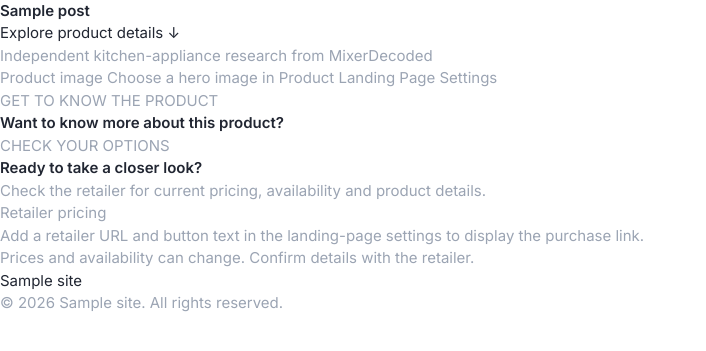
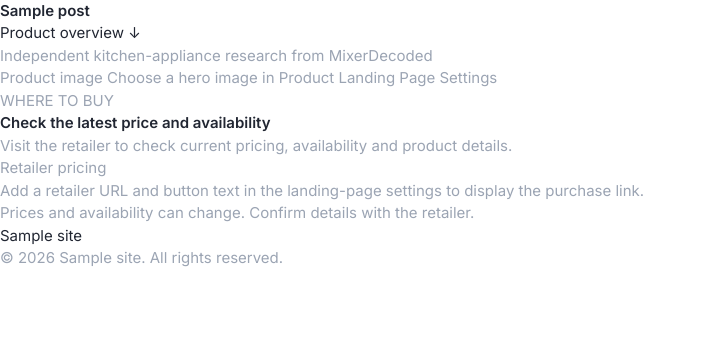
Before and after one commit to cloudpilothq/Dashwall-Product-Landing-Page, a WordPress theme: template mixerdecoded/page-templates/premium-product-landing.php in a window 1280 px wide. Shown: the part 68-419 px from the top of the page, without its empty margins (0-706 px from the left). Run offline with PHP 8.4 and a stand-in for WordPress, Linux system fonts and the light colour scheme; the site name, menu and one post (Sample post) are stand-ins, and other content is empty.

Commit message:
Refactor premium product landing page template
Refactor premium product landing page template to improve structure and readability. Updated section headings and removed unnecessary comments.

```diff
--- a/mixerdecoded/page-templates/premium-product-landing.php
+++ b/mixerdecoded/page-templates/premium-product-landing.php
@@ -19,9 +19,9 @@ while ( have_posts() ) :
 
 	$id = get_the_ID();
 
-	$eyebrow    = get_post_meta( $id, '_mdpl_eyebrow', true );
-	$headline   = get_post_meta( $id, '_mdpl_headline', true );
-	$subhead    = get_post_meta( $id, '_mdpl_subhead', true );
+	$eyebrow  = get_post_meta( $id, '_mdpl_eyebrow', true );
+	$headline = get_post_meta( $id, '_mdpl_headline', true );
+	$subhead  = get_post_meta( $id, '_mdpl_subhead', true );
 
 	$hero_image = absint( get_post_meta( $id, '_mdpl_hero_image', true ) );
 	$hero_image_url = $hero_image
@@ -37,31 +37,11 @@ while ( have_posts() ) :
 	$description_heading = get_post_meta( $id, '_mdpl_description_heading', true );
 	$product_description = get_post_meta( $id, '_mdpl_product_description', true );
 
-	$pros = get_post_meta( $id, '_mdpl_pros', true );
-	$cons = get_post_meta( $id, '_mdpl_cons', true );
-
-	$pros_list = array_filter(
-		array_map(
-			'trim',
-			preg_split( '/\r\n|\r|\n/', (string) $pros )
-		)
-	);
-
-	$cons_list = array_filter(
-		array_map(
-			'trim',
-			preg_split( '/\r\n|\r|\n/', (string) $cons )
-		)
-	);
-
 	$specifications = get_post_meta( $id, '_mdpl_specifications', true );
 	$specifications = is_array( $specifications ) ? $specifications : array();
 
 	$review_cta_text = get_post_meta( $id, '_mdpl_review_cta_text', true );
 	$review_cta_url  = get_post_meta( $id, '_mdpl_review_cta_url', true );
-
-	$review_quote  = get_post_meta( $id, '_mdpl_review_quote', true );
-	$review_source = get_post_meta( $id, '_mdpl_review_source', true );
 
 	$price_label  = get_post_meta( $id, '_mdpl_price_label', true );
 	$price_amount = get_post_meta( $id, '_mdpl_price_amount', true );
@@ -71,7 +51,7 @@ while ( have_posts() ) :
 	$purchase_cta_text = get_post_meta( $id, '_mdpl_purchase_cta_text', true );
 	$purchase_cta_url  = get_post_meta( $id, '_mdpl_purchase_cta_url', true );
 
-	$demo_video = get_post_meta( $id, '_mdpl_demo_video', true );
+	$demo_video   = get_post_meta( $id, '_mdpl_demo_video', true );
 	$video_heading = get_post_meta( $id, '_mdpl_video_heading', true );
 
 	$gallery_ids = get_post_meta( $id, '_mdpl_gallery', true );
@@ -80,7 +60,6 @@ while ( have_posts() ) :
 		: array();
 
 	$gallery_heading = get_post_meta( $id, '_mdpl_gallery_heading', true );
-
 	?>
 
 	<main id="mdpl-main" class="mdpl-shell">
@@ -106,7 +85,6 @@ while ( have_posts() ) :
 					<div class="mdpl-hero-actions">
 
 						<?php if ( $cta_text && $cta_url ) : ?>
-							<!-- Affiliate CTA -->
 							<a
 								class="mdpl-button mdpl-button-primary"
 								href="<?php echo esc_url( $cta_url ); ?>"
@@ -114,13 +92,12 @@ while ( have_posts() ) :
 								rel="sponsored nofollow noopener"
 							>
 								<?php echo esc_html( $cta_text ); ?>
-								<span aria-hidden="true">→</span>
+								<span aria-hidden="true">↗</span>
 							</a>
 						<?php endif; ?>
 
-						<!-- Internal page anchor -->
 						<a class="mdpl-text-link" href="#mdpl-description">
-							Explore product details
+							Product overview
 							<span aria-hidden="true">↓</span>
 						</a>
 
@@ -176,10 +153,86 @@ while ( have_posts() ) :
 
 			</section>
 
-			<!-- BENEFITS -->
+			<!-- PURCHASE INFORMATION -->
+			<section class="mdpl-purchase mdpl-section" id="mdpl-purchase" aria-labelledby="mdpl-purchase-title">
+
+				<div class="mdpl-purchase-copy">
+
+					<p class="mdpl-eyebrow">WHERE TO BUY</p>
+
+					<h2 id="mdpl-purchase-title">
+						<?php
+						echo esc_html(
+							$purchase_heading
+								? $purchase_heading
+								: 'Check the latest price and availability'
+						);
+						?>
+					</h2>
+
+					<p>
+						<?php
+						echo esc_html(
+							$price_note
+								? $price_note
+								: 'Visit the retailer to check current pricing, availability and product details.'
+						);
+						?>
+					</p>
+
+				</div>
+
+				<div class="mdpl-purchase-card">
+
+					<span class="mdpl-price-label">
+						<?php echo esc_html( $price_label ? $price_label : 'Retailer pricing' ); ?>
+					</span>
+
+					<?php if ( $price_amount ) : ?>
+						<strong class="mdpl-price-amount">
+							<?php echo esc_html( $price_amount ); ?>
+						</strong>
+					<?php endif; ?>
+
+					<?php if ( $purchase_cta_url && $purchase_cta_text ) : ?>
+
+						<a
+							class="mdpl-button mdpl-button-primary mdpl-button-wide"
+							href="<?php echo esc_url( $purchase_cta_url ); ?>"
+							target="_blank"
+							rel="sponsored nofollow noopener"
+						>
+							<?php echo esc_html( $purchase_cta_text ); ?>
+							<span aria-hidden="true">↗</span>
+						</a>
+
+					<?php else : ?>
+
+						<p class="mdpl-purchase-unavailable">
+							Add a retailer URL and button text in the landing-page settings to display the purchase link.
+						</p>
+
+					<?php endif; ?>
+
+					<small>
+						Prices and availability can change. Confirm details with the retailer.
+					</small>
+
+				</div>
+
+			</section>
+
+			<!-- KEY PRODUCT HIGHLIGHTS -->
 			<?php if ( array_filter( $benefits ) ) : ?>
 
-				<section class="mdpl-benefits" aria-label="Key product benefits">
+				<section class="mdpl-benefits mdpl-section" aria-labelledby="mdpl-highlights-title">
+
+					<div class="mdpl-section-heading mdpl-highlights-heading">
+						<p class="mdpl-eyebrow">AT A GLANCE</p>
+						<h2 id="mdpl-highlights-title">Key Product Highlights</h2>
+					</div>
+
+					<div class="mdpl-benefits-grid">
 
 						<?php foreach ( array_slice( $benefits, 0, 4 ) as $index => $benefit ) : ?>
 
@@ -194,7 +247,7 @@ while ( have_posts() ) :
 								</span>
 
 								<div>
-								<h2><?php echo esc_html( $benefit['title'] ); ?></h2>
+									<h3><?php echo esc_html( $benefit['title'] ); ?></h3>
 
 									<?php if ( ! empty( $benefit['text'] ) ) : ?>
 										<p><?php echo esc_html( $benefit['text'] ); ?></p>
@@ -205,99 +258,49 @@ while ( have_posts() ) :
 
 						<?php endforeach; ?>
 
+					</div>
+
 				</section>
 
 			<?php endif; ?>
 
 			<!-- PRODUCT OVERVIEW -->
-			<section class="mdpl-description mdpl-section" id="mdpl-description">
+			<?php if ( $product_description ) : ?>
+
+				<section class="mdpl-description mdpl-section" id="mdpl-description" aria-labelledby="mdpl-description-title">
 
 					<div class="mdpl-section-heading">
 						<p class="mdpl-eyebrow">GET TO KNOW THE PRODUCT</p>
 
-					<h2>
+						<h2 id="mdpl-description-title">
 							<?php
 							echo esc_html(
 								$description_heading
 									? $description_heading
-								: 'Want to know more about this product?'
+									: 'About this product'
 							);
 							?>
 						</h2>
 					</div>
 
-				<?php if ( $product_description ) : ?>
-
 					<div class="mdpl-prose entry themeform">
 						<?php
-						// Process rich-text content using WordPress content filters.
 						echo apply_filters( 'the_content', $product_description ); // phpcs:ignore WordPress.Security.EscapeOutput.OutputNotEscaped
 						?>
 					</div>
 
-				<?php endif; ?>
-
-				<?php if ( $pros_list || $cons_list ) : ?>
-
-					<div class="mdpl-pros-cons">
-
-						<?php if ( $pros_list ) : ?>
-
-							<div class="mdpl-pros-card">
-								<h3>Pros</h3>
-
-								<ul>
-									<?php foreach ( $pros_list as $pro ) : ?>
-										<li><?php echo esc_html( $pro ); ?></li>
-									<?php endforeach; ?>
-								</ul>
-							</div>
+				</section>
 
 			<?php endif; ?>
 
-						<?php if ( $cons_list ) : ?>
-
-							<div class="mdpl-cons-card">
-								<h3>Cons</h3>
-
-								<ul>
-									<?php foreach ( $cons_list as $con ) : ?>
-										<li><?php echo esc_html( $con ); ?></li>
-									<?php endforeach; ?>
-								</ul>
-							</div>
-
-						<?php endif; ?>
-
-					</div>
-
-				<?php endif; ?>
-
-				<?php if ( $review_cta_text && $review_cta_url ) : ?>
-
-					<div class="mdpl-review-action">
-						<!-- Internal MixerDecoded review link: normal follow link -->
-						<a
-							class="mdpl-button mdpl-button-primary"
-							href="<?php echo esc_url( $review_cta_url ); ?>"
-						>
-							<?php echo esc_html( $review_cta_text ); ?>
-							<span aria-hidden="true">→</span>
-						</a>
-					</div>
-
-				<?php endif; ?>
-
-			</section>
-
-			<!-- SPECIFICATIONS -->
+			<!-- ESSENTIAL SPECIFICATIONS -->
 			<?php if ( $specifications ) : ?>
 
 				<section id="mdpl-specifications" class="mdpl-specifications mdpl-section" aria-labelledby="mdpl-specifications-title">
 
 					<div class="mdpl-section-heading">
 						<p class="mdpl-eyebrow">PRODUCT DETAILS</p>
-						<h2 id="mdpl-specifications-title">Product specifications</h2>
+						<h2 id="mdpl-specifications-title">Essential Specifications</h2>
 					</div>
 
 					<div class="mdpl-spec-table-wrap">
@@ -332,7 +335,7 @@ while ( have_posts() ) :
 
 			<?php endif; ?>
 
-			<!-- VIDEO -->
+			<!-- OPTIONAL PRODUCT VIDEO -->
 			<?php
 			if ( $demo_video ) :
 				$video_embed = wp_oembed_get( esc_url( $demo_video ) );
@@ -340,11 +343,11 @@ while ( have_posts() ) :
 				if ( $video_embed ) :
 					?>
 
-					<section class="mdpl-video mdpl-section">
+					<section class="mdpl-video mdpl-section" aria-labelledby="mdpl-video-title">
 
 						<div class="mdpl-section-heading">
 							<p class="mdpl-eyebrow">SEE IT IN ACTION</p>
-							<h2>
+							<h2 id="mdpl-video-title">
 								<?php echo esc_html( $video_heading ? $video_heading : 'Watch the product in action' ); ?>
 							</h2>
 						</div>
@@ -363,12 +366,12 @@ while ( have_posts() ) :
 			<!-- PRODUCT GALLERY -->
 			<?php if ( $gallery_ids ) : ?>
 
-				<section id="mdpl-gallery" class="mdpl-gallery mdpl-section" aria-label="Product gallery">
+				<section id="mdpl-gallery" class="mdpl-gallery mdpl-section" aria-labelledby="mdpl-gallery-title">
 
 					<div class="mdpl-section-heading">
 						<p class="mdpl-eyebrow">A CLOSER LOOK</p>
-						<h2>
-							<?php echo esc_html( $gallery_heading ? $gallery_heading : 'See the details' ); ?>
+						<h2 id="mdpl-gallery-title">
+							<?php echo esc_html( $gallery_heading ? $gallery_heading : 'Explore the product' ); ?>
 						</h2>
 					</div>
 
@@ -399,75 +402,51 @@ while ( have_posts() ) :
 
 			<?php endif; ?>
 
-			<!-- SOCIAL PROOF -->
-			<?php if ( $review_quote ) : ?>
+			<!-- DETAILED MIXERDECODED REVIEW -->
+			<?php if ( $review_cta_text && $review_cta_url ) : ?>
 
-				<section class="mdpl-proof mdpl-section">
+				<section class="mdpl-review-section mdpl-section" aria-labelledby="mdpl-review-title">
 
-					<div class="mdpl-proof-mark">“</div>
+					<div class="mdpl-review-content">
 
-					<p class="mdpl-eyebrow">REVIEW & CUSTOMER PERSPECTIVE</p>
+						<p class="mdpl-eyebrow">WANT A CLOSER EVALUATION?</p>
 
-					<blockquote><?php echo esc_html( $review_quote ); ?></blockquote>
+						<h2 id="mdpl-review-title">
+							Read Our Detailed Review
+						</h2>
 
-					<?php if ( $review_source ) : ?>
-						<p class="mdpl-proof-source"><?php echo esc_html( $review_source ); ?></p>
-					<?php endif; ?>
+						<p>
+							Explore our in-depth review for a closer look at the product's performance,
+							features, practical use and important buying considerations.
+						</p>
 
-					<p class="mdpl-proof-disclaimer">
-						Use this space only for genuine, attributable customer feedback or clearly identified editorial testing.
-					</p>
+						<a
+							class="mdpl-button mdpl-button-secondary"
+							href="<?php echo esc_url( $review_cta_url ); ?>"
+						>
+							<?php echo esc_html( $review_cta_text ); ?>
+							<span aria-hidden="true">→</span>
+						</a>
+
+					</div>
 
 				</section>
 
 			<?php endif; ?>
 
-			<!-- PURCHASE -->
-			<section class="mdpl-purchase mdpl-section" id="mdpl-purchase">
+			<!-- FINAL PURCHASE CTA -->
+			<?php if ( $purchase_cta_url && $purchase_cta_text ) : ?>
 
-				<div class="mdpl-purchase-copy">
+				<section class="mdpl-final-cta mdpl-section" aria-labelledby="mdpl-final-cta-title">
 
-					<p class="mdpl-eyebrow">CHECK YOUR OPTIONS</p>
-
-					<h2>
-						<?php
-						echo esc_html(
-							$purchase_heading
-								? $purchase_heading
-								: 'Ready to take a closer look?'
-						);
-						?>
-					</h2>
-
-					<p>
-						<?php
-						echo esc_html(
-							$price_note
-								? $price_note
-								: 'Check the retailer for current pricing, availability and product details.'
-						);
-						?>
-					</p>
-
+					<div>
+						<p class="mdpl-eyebrow">READY TO EXPLORE YOUR OPTIONS?</p>
+						<h2 id="mdpl-final-cta-title">Check the latest retailer offer</h2>
+						<p>Confirm the current price, availability and product details with the retailer.</p>
 					</div>
 
-				<div class="mdpl-purchase-card">
-
-					<span class="mdpl-price-label">
-						<?php echo esc_html( $price_label ? $price_label : 'Retailer pricing' ); ?>
-					</span>
-
-					<?php if ( $price_amount ) : ?>
-						<strong class="mdpl-price-amount">
-							<?php echo esc_html( $price_amount ); ?>
-						</strong>
-					<?php endif; ?>
-
-					<?php if ( $purchase_cta_url && $purchase_cta_text ) : ?>
-
-						<!-- Affiliate retailer CTA -->
 					<a
-							class="mdpl-button mdpl-button-primary mdpl-button-wide"
+						class="mdpl-button mdpl-button-primary"
 						href="<?php echo esc_url( $purchase_cta_url ); ?>"
 						target="_blank"
 						rel="sponsored nofollow noopener"
@@ -475,45 +454,6 @@ while ( have_posts() ) :
 						<?php echo esc_html( $purchase_cta_text ); ?>
 						<span aria-hidden="true">↗</span>
 					</a>
-
-					<?php else : ?>
-
-						<p class="mdpl-purchase-unavailable">
-							Add a retailer URL and button text in the landing-page settings to display the purchase link.
-						</p>
-
-					<?php endif; ?>
-
-					<small>
-						Prices and availability can change. Confirm details with the retailer.
-					</small>
-
-				</div>
-
-			</section>
-
-			<!-- RELATED RESOURCES -->
-			<?php if ( get_post_meta( $id, '_mdpl_show_related', true ) ) : ?>
-
-				<section class="mdpl-related mdpl-section">
-
-					<div class="mdpl-section-heading">
-						<p class="mdpl-eyebrow">KEEP EXPLORING</p>
-						<h2>Related MixerDecoded resources</h2>
-					</div>
-
-					<div class="mdpl-related-content">
-						<?php
-						/*
-						 * Related resource links should be normal internal links.
-						 * Do not add rel="nofollow" or rel="sponsored" to internal links.
-						 * WordPress permits standard anchor links through wp_kses_post().
-						 */
-						echo wp_kses_post(
-							get_post_meta( $id, '_mdpl_related_content', true )
-						);
-						?>
-					</div>
 
 				</section>
 
```
Lines whose indentation alone changed are shown as unchanged.
